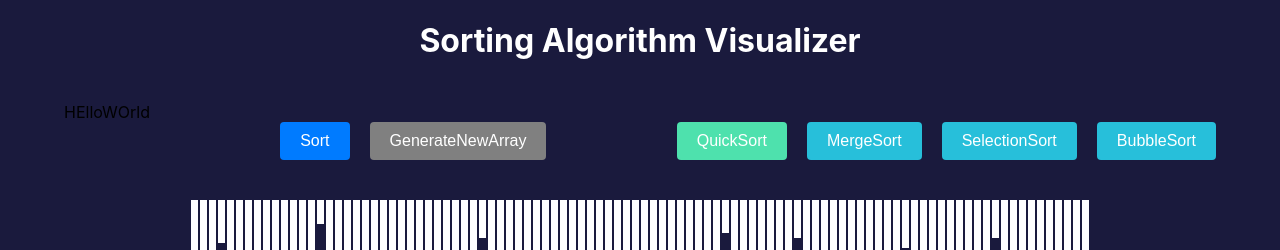
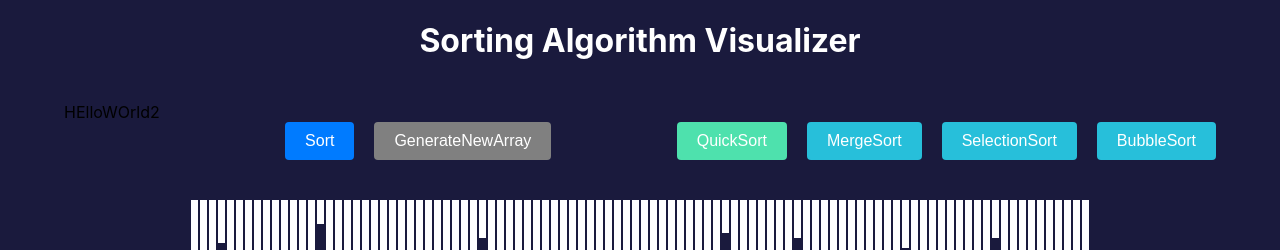
Before and after one commit to Huchbg/sorting-algorithm-vizualizer, a React (Create React App) app: page / in a window 1280 px wide. Shown: the top 250 px of the page. Built offline with nearby package versions, Linux system fonts and the light colour scheme.

Commit message:
SaV-1:HelloWorld2

```diff
--- a/src/Pages/MainPage.tsx
+++ b/src/Pages/MainPage.tsx
@@ -32,7 +32,7 @@ export const MainPage=()=>{
     <>
         <MainHeading>Sorting Algorithm Visualizer</MainHeading>
             <ButtonWraper>
-                HElloWOrld
+                HElloWOrld2
                <MiniButonWraper>
                {canSort && !curentlySorting ?<Button working={true} onClick={()=>{
                     setCurentlySorting(true)
```
